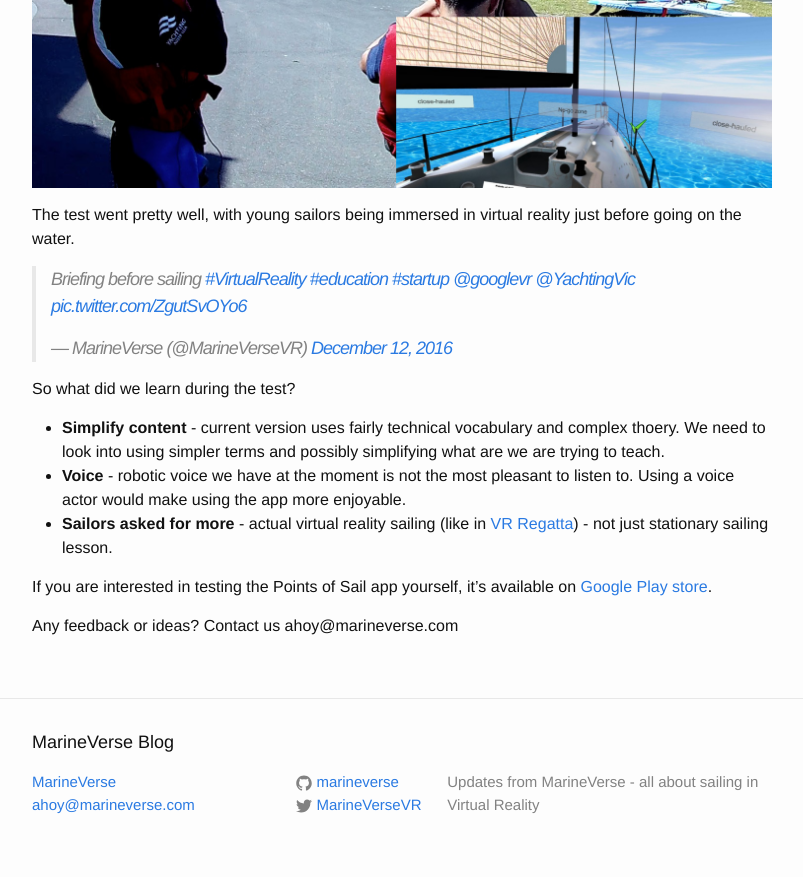
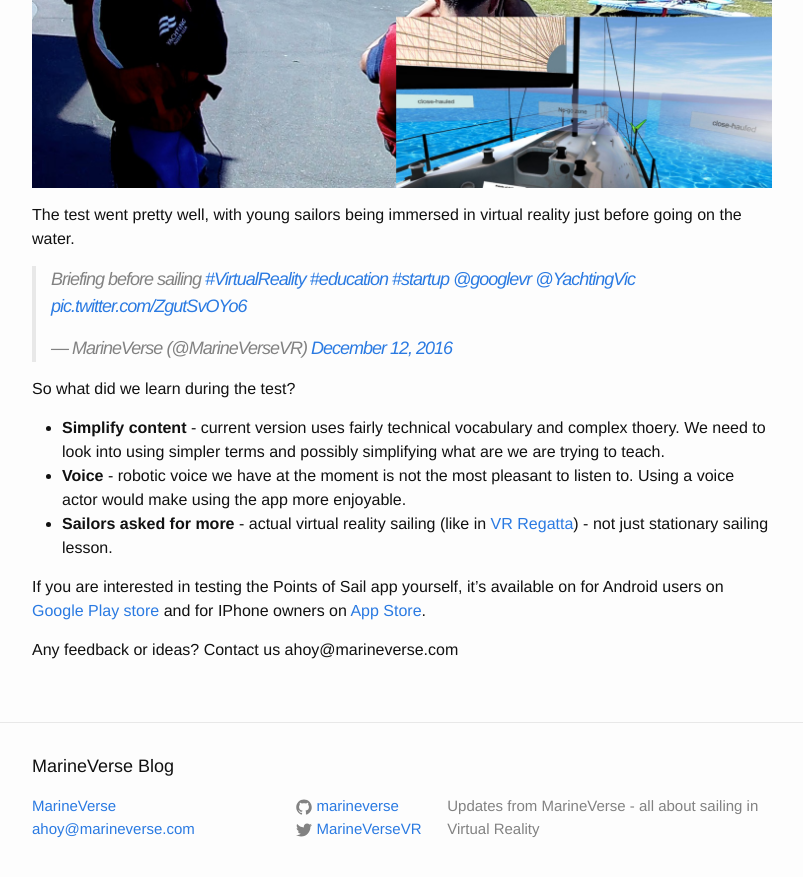
Before and after one commit to marineverse/marineverse.github.io, a Jekyll site: the page built from _posts/2016-12-12-marineverse-team-goes-windsurfing.markdown, in a window 1280 px wide and 900 px high, scrolled down 1328 px. Shown: the top 877 px of the window, without its empty margins (238-1041 px from the left). Built offline with Jekyll 4.4.1, drawn with Linux system fonts in a browser that asks for light colours; comment, search, counter and statistics services are not loaded.

Commit message:
link to app store

```diff
--- a/_posts/2016-12-12-marineverse-team-goes-windsurfing.markdown
+++ b/_posts/2016-12-12-marineverse-team-goes-windsurfing.markdown
@@ -29,6 +29,6 @@ So what did we learn during the test?
   * **Voice** - robotic voice we have at the moment is not the most pleasant to listen to. Using a voice actor would make using the app more enjoyable.
   * **Sailors asked for more** - actual virtual reality sailing (like in [VR Regatta](http://store.steampowered.com/app/468240)) - not just stationary sailing lesson.
 
-If you are interested in testing the Points of Sail app yourself, it's available on [Google Play store](https://play.google.com/store/apps/details?id=com.marineverse.pointofsail&hl=en).
+If you are interested in testing the Points of Sail app yourself, it's available on for Android users on [Google Play store](https://play.google.com/store/apps/details?id=com.marineverse.pointofsail&hl=en) and for IPhone owners on [App Store](https://itunes.apple.com/us/app/point-sail-for-google-cardboard/id1185287577?ls=1&mt=8).
 
 Any feedback or ideas? Contact us ahoy@marineverse.com
```
